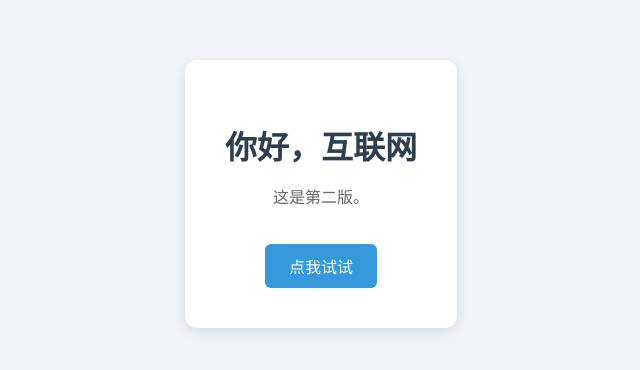
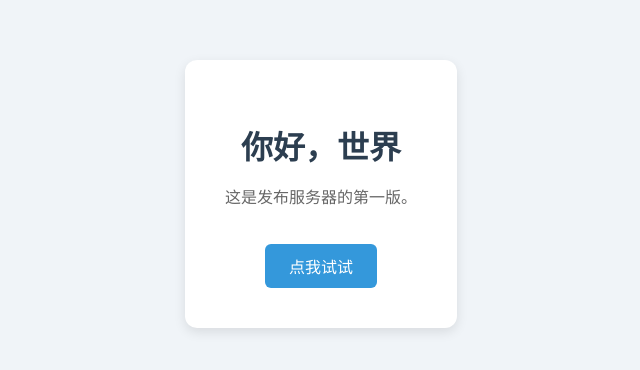
Before and after one commit to zhangyanditcm-alt/zero-to-tech, a plain HTML site: page index.html in a window 1280 px wide. Shown: the part 206-576 px from the top of the page, without its empty margins (319-959 px from the left). Drawn offline with Linux system fonts and the light colour scheme.

Commit message:
发布服务器v1

```diff
--- a/index.html
+++ b/index.html
@@ -7,8 +7,8 @@
   </head>
   <body>
     <div class="card">
-      <h1>你好，互联网</h1>
-      <p id="msg">这是第二版。</p>
+      <h1>你好，世界</h1>
+      <p id="msg">这是发布服务器的第一版。</p>
       <button onclick="changeText()">点我试试</button>
     </div>
 
```
